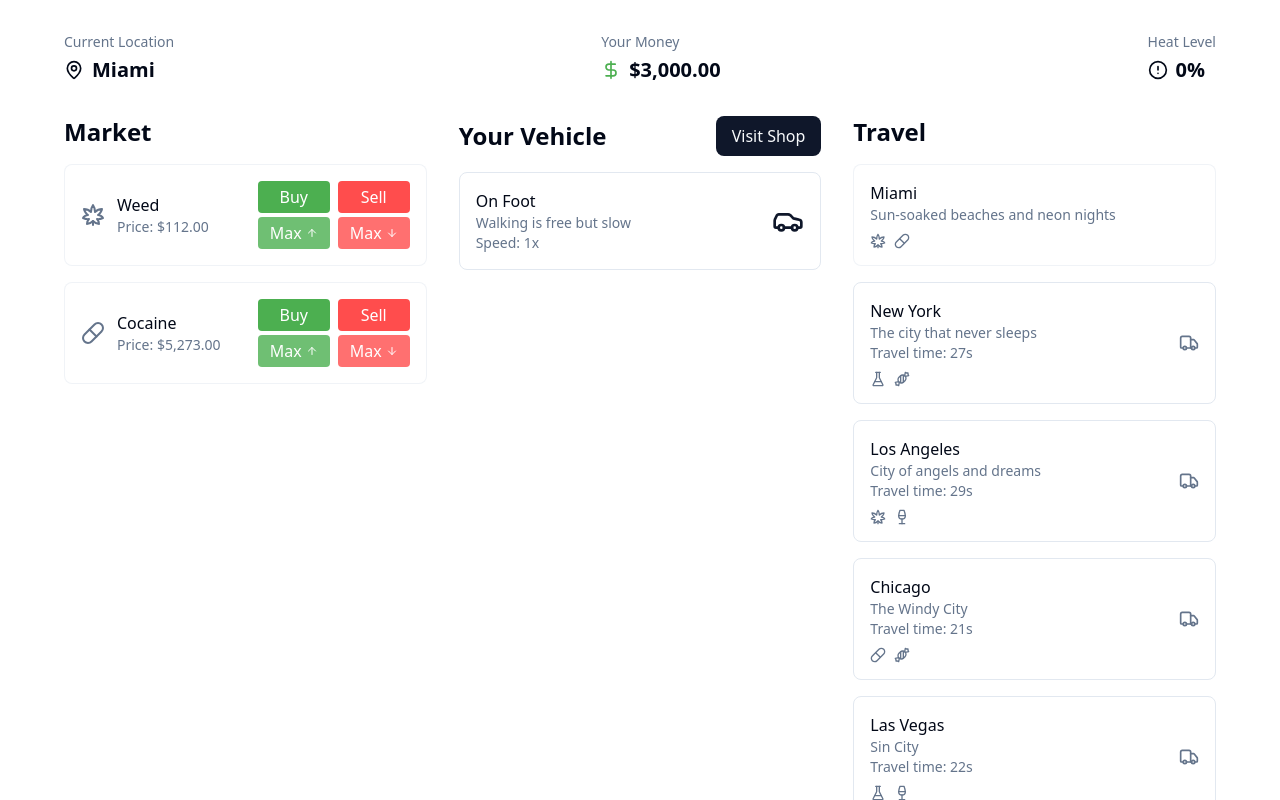
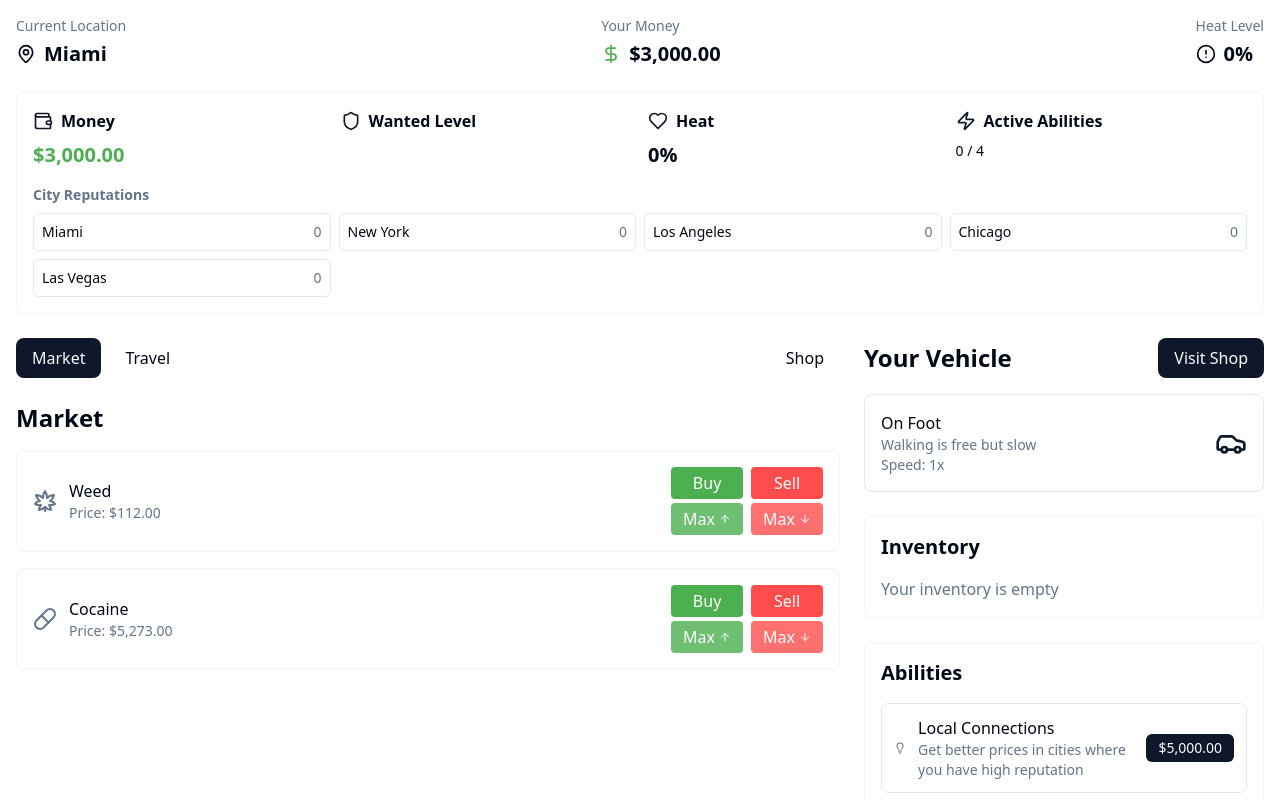
Before and after one commit to dopeboygfx/high-stakes-journey, a React (Vite) app: page / in a window 1280 px wide. Shown: the top 800 px of the page. Built offline with nearby package versions, Linux system fonts and the light colour scheme.

Commit message:
Implement player stats panel
This commit implements a player stats panel to display current money, reputation in each city, and wanted level. It also shows active abilities and their effects.

```diff
--- /dev/null
+++ b/src/components/game/PlayerStatsPanel.tsx
@@ -0,0 +1,109 @@
+
+import { Wallet, Heart, Shield, Zap } from "lucide-react";
+import { useGame } from "../../context/GameContext";
+import { formatMoney } from "../../utils/gameUtils";
+import { CITIES } from "../../constants/gameData";
+
+export const PlayerStatsPanel = () => {
+  const { state } = useGame();
+
+  return (
+    <div className="p-4 rounded-lg bg-card/50 backdrop-blur-sm border border-border/50 space-y-4">
+      <div className="grid grid-cols-2 md:grid-cols-4 gap-4">
+        {/* Money */}
+        <div className="space-y-2">
+          <div className="flex items-center gap-2">
+            <Wallet className="w-5 h-5 text-primary" />
+            <span className="font-semibold">Money</span>
+          </div>
+          <p className="text-xl font-bold text-game-success">{formatMoney(state.money)}</p>
+        </div>
+
+        {/* Wanted Level */}
+        <div className="space-y-2">
+          <div className="flex items-center gap-2">
+            <Shield className={`w-5 h-5 ${state.wantedLevel > 3 ? "text-game-risk" : "text-primary"}`} />
+            <span className="font-semibold">Wanted Level</span>
+          </div>
+          <p className="text-xl font-bold">{"★".repeat(state.wantedLevel)}</p>
+        </div>
+
+        {/* Heat */}
+        <div className="space-y-2">
+          <div className="flex items-center gap-2">
+            <Heart className={`w-5 h-5 ${state.heat > 75 ? "text-game-risk" : "text-primary"}`} />
+            <span className="font-semibold">Heat</span>
+          </div>
+          <p className="text-xl font-bold">{state.heat}%</p>
+        </div>
+
+        {/* Active Abilities */}
+        <div className="space-y-2">
+          <div className="flex items-center gap-2">
+            <Zap className="w-5 h-5 text-primary" />
+            <span className="font-semibold">Active Abilities</span>
+          </div>
+          <p className="text-sm">
+            {state.abilities.filter(a => a.unlocked).length} / {state.abilities.length}
+          </p>
+        </div>
+      </div>
+
+      {/* City Reputations */}
+      <div className="space-y-2">
+        <h3 className="font-semibold text-sm text-muted-foreground">City Reputations</h3>
+        <div className="grid grid-cols-2 md:grid-cols-3 lg:grid-cols-4 gap-2">
+          {state.reputations.map((rep) => {
+            const city = CITIES.find(c => c.id === rep.cityId)!;
+            const isInvestigating = state.policeActivity.find(
+              p => p.cityId === rep.cityId
+            )?.isInvestigating;
+
+            return (
+              <div
+                key={rep.cityId}
+                className={`p-2 rounded-md border ${
+                  isInvestigating ? "border-game-risk/50 bg-game-risk/10" : "border-border"
+                }`}
+              >
+                <div className="flex items-center justify-between">
+                  <span className="text-sm font-medium">{city.name}</span>
+                  <span
+                    className={`text-sm ${
+                      rep.level > 0
+                        ? "text-game-success"
+                        : rep.level < 0
+                        ? "text-game-risk"
+                        : "text-muted-foreground"
+                    }`}
+                  >
+                    {rep.level > 0 ? "+" : ""}{rep.level}
+                  </span>
+                </div>
+              </div>
+            );
+          })}
+        </div>
+      </div>
+
+      {/* Active Abilities List */}
+      {state.abilities.filter(a => a.unlocked).length > 0 && (
+        <div className="space-y-2">
+          <h3 className="font-semibold text-sm text-muted-foreground">Active Abilities</h3>
+          <div className="grid grid-cols-1 md:grid-cols-2 gap-2">
+            {state.abilities.filter(a => a.unlocked).map((ability) => (
+              <div key={ability.id} className="p-2 rounded-md border border-border">
+                <div className="flex items-center justify-between">
+                  <span className="text-sm font-medium">{ability.name}</span>
+                  <span className="text-sm text-muted-foreground">
+                    {(ability.magnitude * 100).toFixed(0)}% {ability.effect.toLowerCase().replace("_", " ")}
+                  </span>
+                </div>
+              </div>
+            ))}
+          </div>
+        </div>
+      )}
+    </div>
+  );
+};
--- a/src/pages/Index.tsx
+++ b/src/pages/Index.tsx
@@ -1,39 +1,63 @@
 
-import { useEffect } from "react";
-import { useGame } from "../context/GameContext";
-import { Link } from "react-router-dom";
-import { toast } from "sonner";
+import { useState } from "react";
+import { useNavigate } from "react-router-dom";
 import { GameHeader } from "../components/game/GameHeader";
 import { MarketPlace } from "../components/game/MarketPlace";
 import { TravelOptions } from "../components/game/TravelOptions";
+import { AbilitiesPanel } from "../components/game/AbilitiesPanel";
 import { VehicleDisplay } from "../components/game/VehicleDisplay";
+import { GameOver } from "../components/game/GameOver";
 import { Inventory } from "../components/game/Inventory";
-import { AbilitiesPanel } from "../components/game/AbilitiesPanel";
-import { GameOver } from "../components/game/GameOver";
+import { PlayerStatsPanel } from "../components/game/PlayerStatsPanel";
+import { useGame } from "../context/GameContext";
 
 const Index = () => {
   const { state } = useGame();
-
-  useEffect(() => {
-    if (state.gameOver) {
-      toast.error("Game Over! You got caught!");
-    }
-  }, [state.gameOver]);
+  const navigate = useNavigate();
+  const [activeTab, setActiveTab] = useState<"market" | "travel">("market");
 
   if (state.gameOver) {
-    return <GameOver finalScore={state.money} />;
+    return <GameOver />;
   }
 
   return (
-    <div className="min-h-screen bg-background p-8">
-      <div className="max-w-6xl mx-auto space-y-8">
-        <GameHeader />
-        <div className="grid grid-cols-1 lg:grid-cols-3 gap-8">
-          <MarketPlace />
+    <div className="container mx-auto p-4 space-y-6">
+      <GameHeader />
+      <PlayerStatsPanel />
+      <div className="grid grid-cols-1 lg:grid-cols-3 gap-6">
+        <div className="lg:col-span-2 space-y-6">
+          <div className="flex gap-2">
+            <button
+              onClick={() => setActiveTab("market")}
+              className={`px-4 py-2 rounded-lg transition-colors ${
+                activeTab === "market"
+                  ? "bg-primary text-primary-foreground"
+                  : "hover:bg-accent"
+              }`}
+            >
+              Market
+            </button>
+            <button
+              onClick={() => setActiveTab("travel")}
+              className={`px-4 py-2 rounded-lg transition-colors ${
+                activeTab === "travel"
+                  ? "bg-primary text-primary-foreground"
+                  : "hover:bg-accent"
+              }`}
+            >
+              Travel
+            </button>
+            <button
+              onClick={() => navigate("/shop")}
+              className="px-4 py-2 rounded-lg hover:bg-accent transition-colors ml-auto"
+            >
+              Shop
+            </button>
+          </div>
+          {activeTab === "market" ? <MarketPlace /> : <TravelOptions />}
+        </div>
+        <div className="space-y-6">
           <VehicleDisplay />
-          <TravelOptions />
-        </div>
-        <div className="grid grid-cols-1 lg:grid-cols-2 gap-8">
           <Inventory />
           <AbilitiesPanel />
         </div>
```
